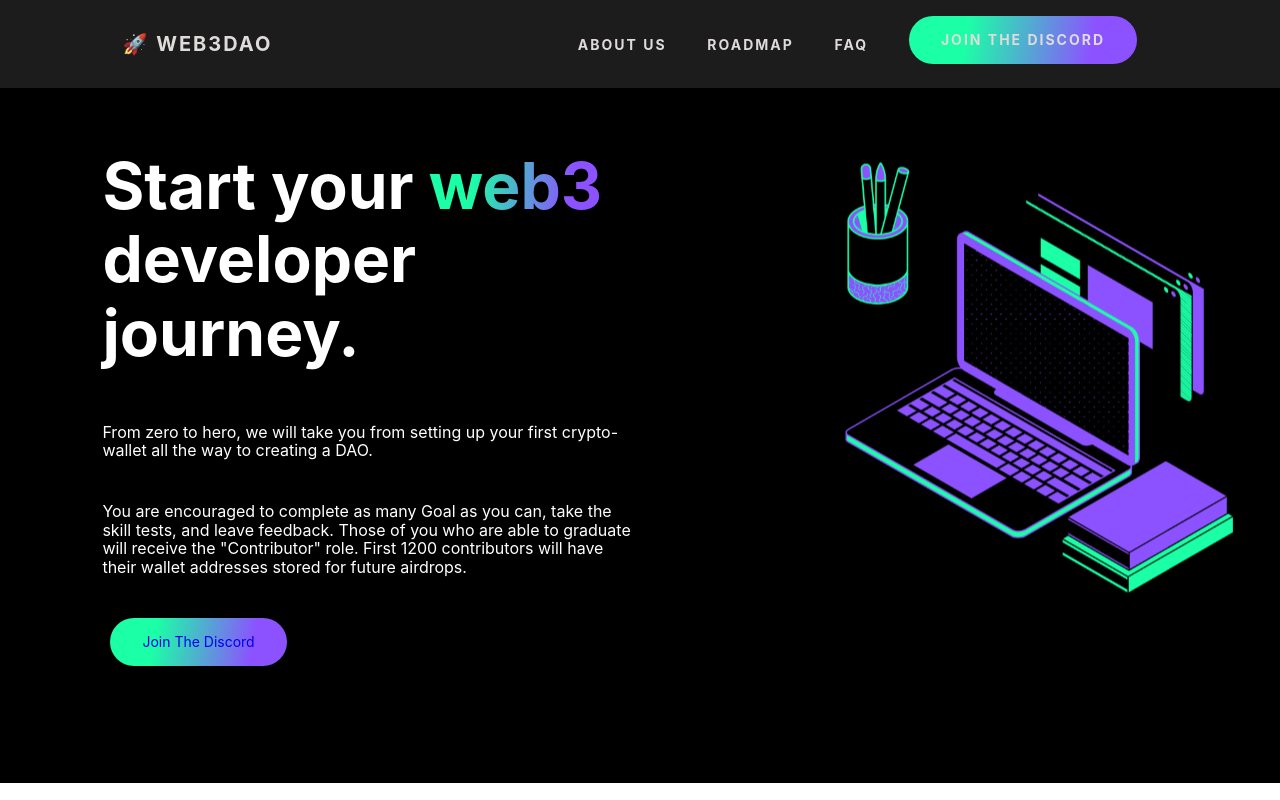
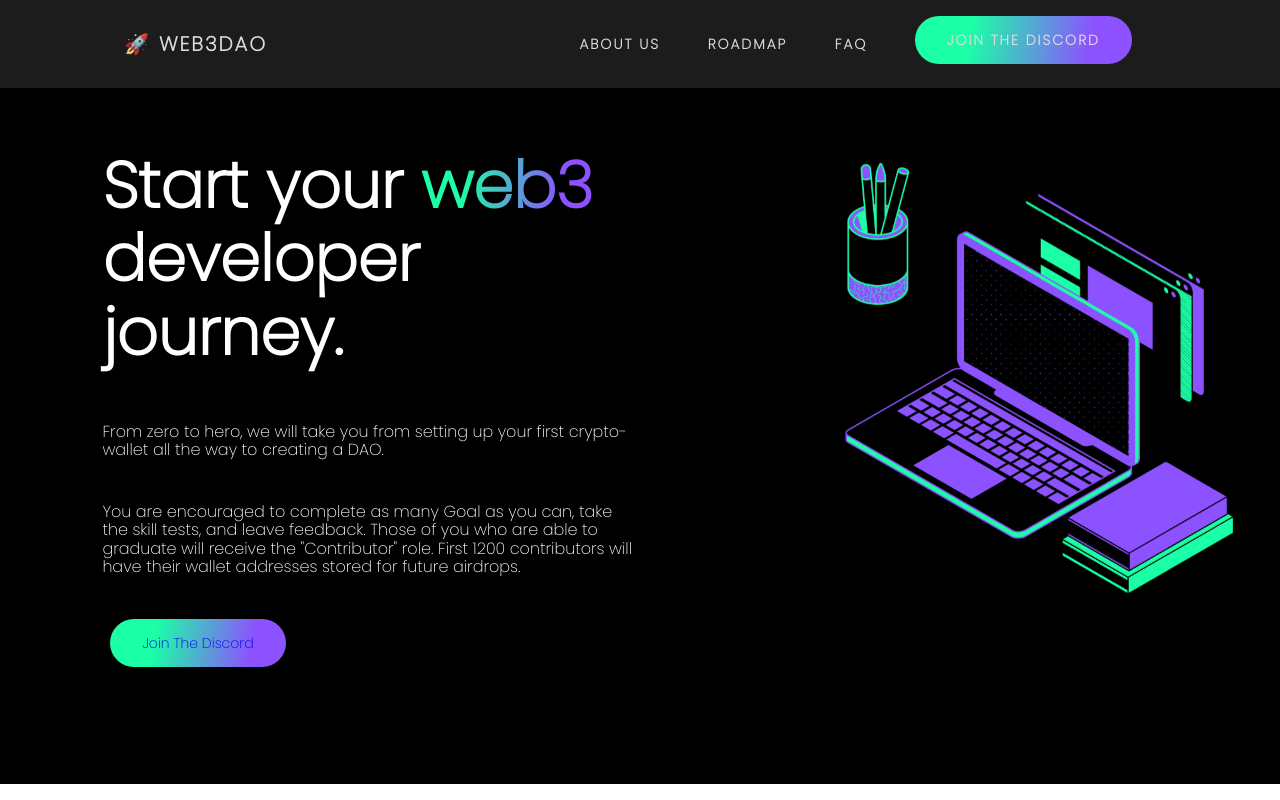
Before and after one commit to agrawalsourabh/web3-dao, a React (Create React App) app: page / in a window 1280 px wide. Shown: the top 800 px of the page. Built offline with nearby package versions, Linux system fonts and the light colour scheme.

Commit message:
font updated to poppins

```diff
--- a/public/index.html
+++ b/public/index.html
@@ -14,6 +14,9 @@
       user's mobile device or desktop. See https://developers.google.com/web/fundamentals/web-app-manifest/
     -->
     <link rel="manifest" href="%PUBLIC_URL%/manifest.json" />
+    <link rel="preconnect" href="https://fonts.googleapis.com">
+<link rel="preconnect" href="https://fonts.gstatic.com" crossorigin>
+<link href="https://fonts.googleapis.com/css2?family=Poppins:wght@200&display=swap" rel="stylesheet">
     <!--
       Notice the use of %PUBLIC_URL% in the tags above.
       It will be replaced with the URL of the `public` folder during the build.
--- a/src/index.css
+++ b/src/index.css
@@ -2,9 +2,7 @@
   margin: 0;
   -webkit-font-smoothing: antialiased;
   -moz-osx-font-smoothing: grayscale;
-  font-family: -apple-system, BlinkMacSystemFont, 'Segoe UI', 'Roboto', 'Oxygen',
-  'Ubuntu', 'Cantarell', 'Fira Sans', 'Droid Sans', 'Helvetica Neue',
-  sans-serif;
+  font-family: 'Poppins', sans-serif;
   box-sizing: border-box;
 }
 
```
